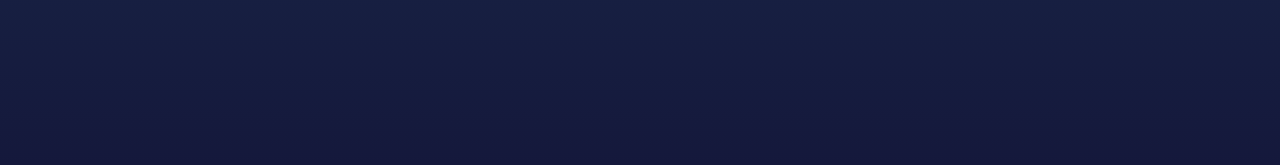
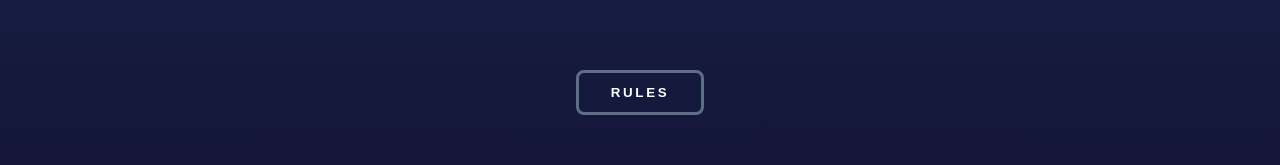
Before and after one commit to peter-abah/rock-paper-scissors, a React (Create React App) app: page / in a window 1280 px wide. Shown: the part 621-786 px from the top of the page. Built offline with nearby package versions, Linux system fonts and the light colour scheme.

Commit message:
Add Rules component

```diff
--- a/public/index.html
+++ b/public/index.html
@@ -32,8 +32,8 @@
     <title>React App</title>
   </head>
   <body>
+    <div id="root"></div>
     <noscript>You need to enable JavaScript to run this app.</noscript>
-    <div id="root"></div>
     <!--
       This HTML file is a template.
       If you open it directly in the browser, you will see an empty page.
--- a/src/App.css
+++ b/src/App.css
@@ -1,29 +1,20 @@
 .app {
   min-height: 100vh;
   padding: 2rem;
+  display: flex;
+  flex-direction: column;
   background: linear-gradient(to bottom, hsl(214, 47%, 23%), hsl(237, 49%, 15%));
   color: white;
 }
 
-.score-wrapper {
-  display: flex;
-  flex-direction: column;
-  align-items: center;
-  justify-content: center;
-  width: 2.25rem;
-  height: 2.25rem;
-  background-color: white;
-  color: hsl(229, 25%, 31%);
-  border-radius: .25rem;
-  padding: .75rem 1.2rem;
+.rules-btn {
+  display: block;
+  margin: auto auto 2rem;
+  background-color: transparent;
+  color: white;
+  border-radius: .5rem;
+  padding: .75rem 2rem;
+  border: 3px solid hsl(217, 16%, 45%);
+  letter-spacing: .2em;
+  font-weight: 600;
 }
-
-.score-wrapper h2 {
-  font-size: 10px;
-  color: hsl(229, 64%, 46%);
-}
-
-.score {
-  font-weight: 700;
-  font-size: 2.25rem;
-}
--- a/src/App.tsx
+++ b/src/App.tsx
@@ -8,6 +8,7 @@ import {
 
 import Header from './components/Header';
 import GameResult from './components/GameResult';
+import Rules from './components/Rules';
 import ChoiceButtons from './components/ChoiceButtons';
 import './App.css';
 
@@ -15,6 +16,7 @@ function App() {
   const [score, setScore] = useState(0);
   const [playerChoice, setPlayerChoice] = useState<ChoiceType | null>(null);
   const [computerChoice, setComputerChoice] = useState<ChoiceType | null>(null);
+  const [isRulesOpen, setIsRulesOpen] = useState(false);
 
   // Makes player choice and computer choice and get winner
   function handleChoice(choice: string) {
@@ -41,7 +43,7 @@ function App() {
   const showResult = playerChoice && computerChoice;
 
   return (
-    <div className="app">
+    <section className="app">
       <Header score={score} />
       {showResult ?
         <GameResult
@@ -52,7 +54,18 @@ function App() {
 
         <ChoiceButtons handleChoice={handleChoice} />
       }
-    </div>
+
+      <button
+        className='rules-btn'
+        onClick={() => setIsRulesOpen(true)}
+      >
+        RULES
+      </button>
+
+      {isRulesOpen &&
+        <Rules onClose={() => setIsRulesOpen(false)} />
+      }
+    </section>
   );
 }
 
--- a/src/components/Header/Header.css
+++ b/src/components/Header/Header.css
@@ -19,3 +19,27 @@
 .header h1 span {
   margin-bottom: 0;
 }
+
+.score-wrapper {
+  box-sizing: content-box;
+  display: flex;
+  flex-direction: column;
+  align-items: center;
+  justify-content: center;
+  width: 2.25rem;
+  height: 2.25rem;
+  background-color: white;
+  color: hsl(229, 25%, 31%);
+  border-radius: .25rem;
+  padding: .75rem 1.2rem;
+}
+
+.score-wrapper h2 {
+  font-size: 10px;
+  color: hsl(229, 64%, 46%);
+}
+
+.score {
+  font-weight: 700;
+  font-size: 2.25rem;
+}
--- /dev/null
+++ b/src/components/Rules/Rules.css
@@ -0,0 +1,25 @@
+.rules {
+  height: 100vh;
+  width: 100vw;
+  position: fixed;
+  top: 0;
+  left: 0;
+  display: flex;
+  flex-direction: column;
+  align-items: center;
+  background-color: white;
+}
+
+.rules h2 {
+  font-size: 2rem;
+  font-weight: 700;
+  text-align: center;
+  color: hsl(229, 25%, 31%);
+  margin: 5rem auto 6rem;
+}
+
+.rules button {
+  display: block;
+  background-color: transparent;
+  margin: auto auto 3rem;
+}
--- /dev/null
+++ b/src/components/Rules/Rules.tsx
@@ -0,0 +1,24 @@
+import rulesImg from '../../assets/image-rules.svg'
+import { ReactComponent as CloseIcon } from '../../assets/icon-close.svg';
+import './Rules.css';
+
+interface Props {
+  onClose: () => void;
+}
+function Rules({ onClose }: Props) {
+  return (
+    <section className='rules'>
+      <h2>RULES</h2>
+      <img
+        src={rulesImg}
+        alt='Paper beats Rock. Rock beats scissors. Scissors beat Paper'
+      />
+      <button onClick={onClose}>
+        <CloseIcon />
+        <span className='sr-only'>Close</span>
+      </button>
+    </section>
+  );
+}
+
+export default Rules;
--- /dev/null
+++ b/src/components/Rules/index.tsx
@@ -0,0 +1 @@
+export { default } from './Rules';
--- a/src/index.css
+++ b/src/index.css
@@ -31,6 +31,9 @@ footer, header, hgroup, menu, nav, section {
 body {
 	line-height: 1;
 	font-family: 'Barlow Semi Condensed', sans-serif;
+}
+* {
+  box-sizing: border-box;
 }
 ol, ul {
 	list-style: none;
```
